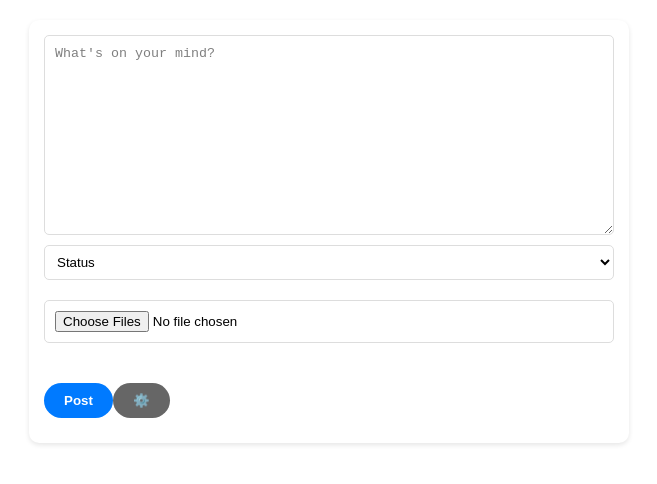
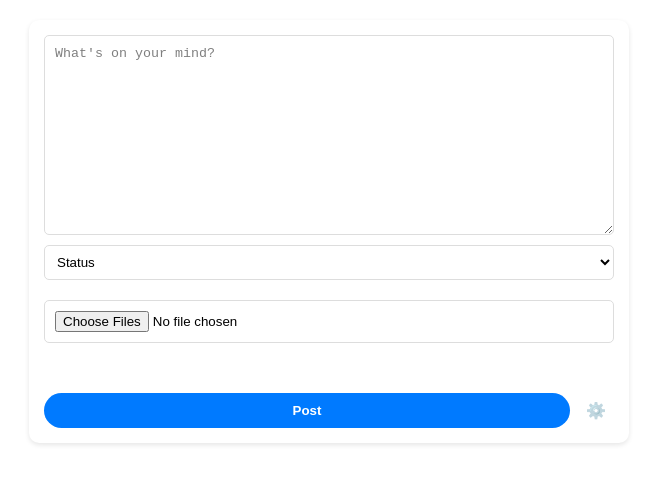
Before and after one commit to ebinnion/wp-simple-publish, a website: page index.html in a window 1280 px wide. Shown: the whole page, without its empty margins (311-968 px from the left). Drawn offline with Linux system fonts and the light colour scheme.

Commit message:
Improve button alignment and size

```diff
--- a/styles.css
+++ b/styles.css
@@ -85,8 +85,18 @@ button {
 }
 
 .settings-btn {
-    background: #666;
-    margin-bottom: 10px;
+    background: transparent;
+    color: var(--text-color);
+    opacity: 0.5;
+    padding: 8px;
+    font-size: 16px;
+    margin: 0;
+    min-width: auto;
+    border: none;
+}
+
+.settings-btn:hover {
+    opacity: 1;
 }
 
 .settings-modal {
@@ -220,3 +230,15 @@ button {
         opacity: 1;
     }
 }
+
+.button-container {
+    display: flex;
+    align-items: center;
+    gap: 8px;
+    margin-top: 10px;
+}
+
+#postButton {
+    flex: 1;
+    margin: 0;
+}
```
